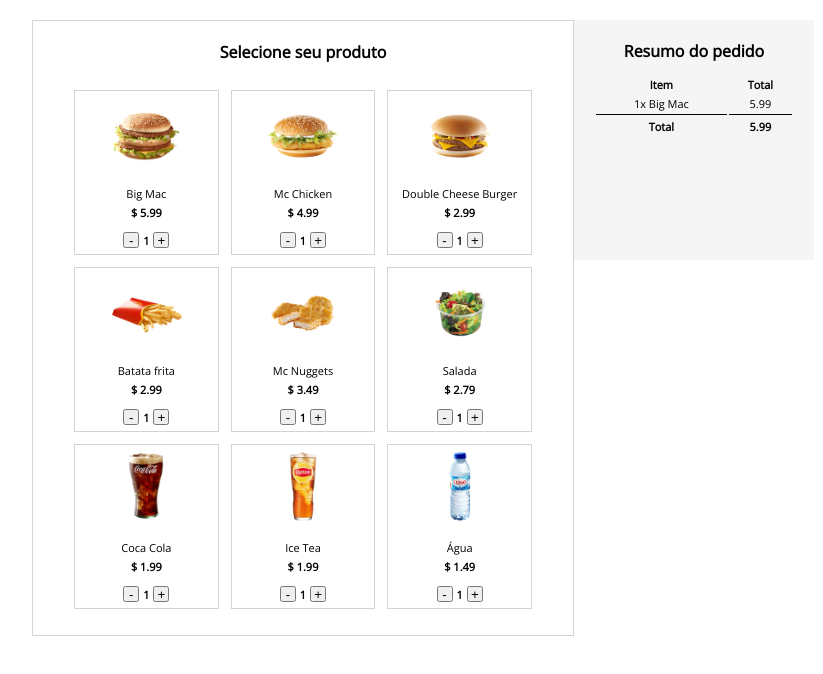
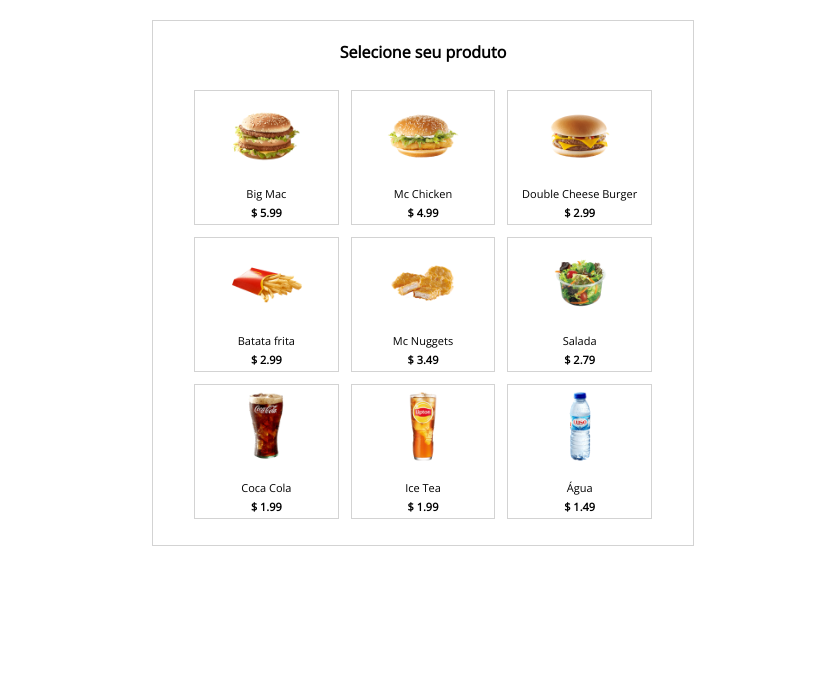
Before and after one commit to fshimada19/front_end_vue, a plain HTML site: page projeto1/index.html in a window 1280 px wide. Shown: the whole page, without its empty margins (217-1040 px from the left). Drawn offline with nearby package versions, Linux system fonts and the light colour scheme.

Commit message:
Organizacao_projetos_vue
Organização projetos Vue

```diff
--- a/index.html
+++ b/projeto1/index.html
@@ -23,16 +23,16 @@
                     <div class="description">
                         <span class="name">{{produto.name}}</span>
                         <span class="price">$ {{produto.price}}</span>
-                        <div class="quantity-area">
-                            <button>-</button>
+                        <div class="quantity-area" v-if="produto.active">
+                            <button @click.stop="produto.quantity--" :disabled="produto.quantity <= 1">-</button>
                             <span class="quantity">{{produto.quantity}}</span>
-                            <button>+</button>
+                            <button @click.stop="produto.quantity++">+</button>
                         </div>
                     </div>
                 </div>
             </section>
 
-            <section class="summary">
+            <section class="summary" v-if="total() > 0">
                 <strong>Resumo do pedido</strong>
                 <table>
                     <thead>
@@ -42,14 +42,16 @@
                         </tr>
                     </thead>
                     <tbody>
-                        <tr>
-                            <td>1x Big Mac</td>
-                            <td>5.99</td>
+                        <tr v-for="produto in products">
+                            <template v-if="produto.active">
+                                <td>{{ produto.quantity + 'x '+ produto.name }}</td>
+                                <td>{{ (produto.quantity * produto.price).toFixed(2) }}</td>
+                            </template>
                         </tr>
 
                         <tr>
                             <th>Total</th>
-                            <th>5.99</th>
+                            <th>{{ total() }}</th>
                         </tr>
                     </tbody>
                 </table>
--- a/scripts.js
+++ b/projeto1/scripts.js
@@ -69,6 +69,18 @@
         return {
             products: window.products
         }
+    },
+    methods: {
+        total: function() {
+            var total = 0;
+            this.products.forEach(function(item){
+                if(item.active) {
+                    total += item.price * item.quantity;
+                }
+            });
+
+            return total.toFixed(2);
+        }
     }
 }
 
```
Also changed, not shown: projeto1/img/big-mac.png (renamed from img/big-mac.png), projeto1/img/cola.png (renamed from img/cola.png), projeto1/img/double-cb.png (renamed from img/double-cb.png), projeto1/img/fries.png (renamed from img/fries.png), projeto1/img/lipton.png (renamed from img/lipton.png), projeto1/img/mc-chicken.png (renamed from img/mc-chicken.png), projeto1/img/nuggets.png (renamed from img/nuggets.png), projeto1/img/salad.png (renamed from img/salad.png), projeto1/img/water.png (renamed from img/water.png), projeto1/style.css (renamed from style.css).
